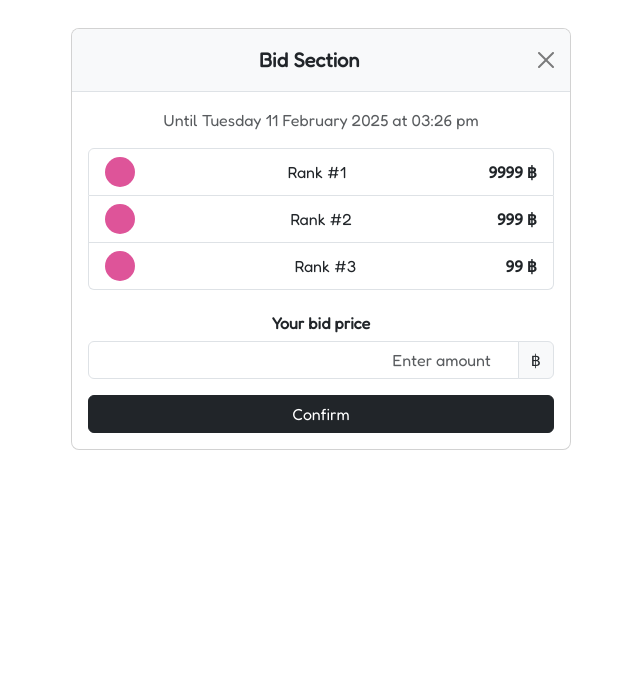
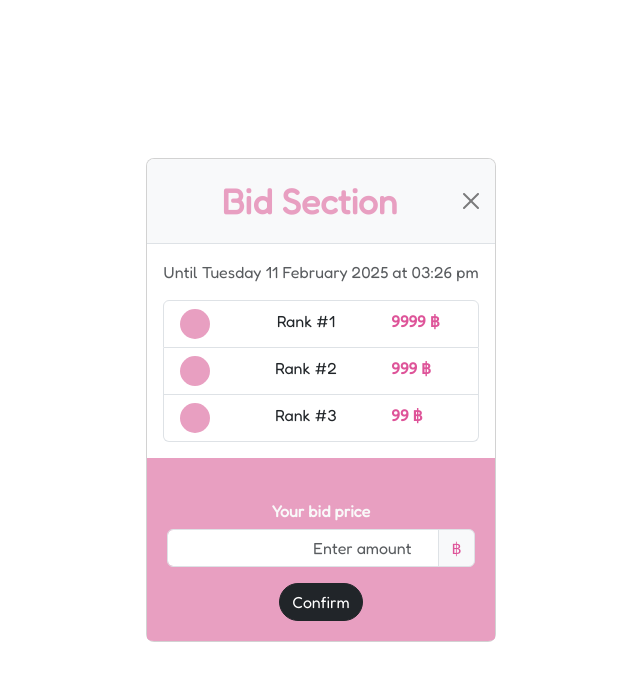
Before and after one commit to Porramin-Boonnak/vivart, a React (Create React App) app: page /bidsection in a window 1280 px wide. Shown: the top 680 px of the page, without its empty margins (319-959 px from the left). Built offline with nearby package versions, Linux system fonts and the light colour scheme.

Commit message:
fix css bidsection

```diff
--- a/src/component/bidsection.js
+++ b/src/component/bidsection.js
@@ -1,6 +1,6 @@
 import "../pagescss/bidsection.css"
+import { useEffect, useState } from "react";
 import { FaBahtSign } from "react-icons/fa6";
-import { useEffect, useState } from "react";
 import { useNavigate } from "react-router-dom";
 import axios from "axios";
 import '@fontsource/fredoka';
@@ -23,7 +23,7 @@ export default function BidSection() {
   }, []);
 
   return (
-      <div className="modal d-block">
+    <div className="modal d-flex justify-content-center align-items-center">
       <div className="modal-dialog">
         <div className="modal-content">
           <div className="modal-header bg-light">
@@ -36,29 +36,27 @@ export default function BidSection() {
             <p className="text-muted">Until {currentTime}</p>
 
             <div className="list-group">
-                {[
-                  { rank: 1, price: 9999 },
-                  { rank: 2, price: 999 },
-                  { rank: 3, price: 99 },
-                ].map((item, index) => (
-                  <div key={index} className="list-group-item d-flex justify-content-between align-items-center">
-                    <div className="rank-circle"></div> {/* Empty circle */}
+              {[{ rank: 1, price: 9999 }, { rank: 2, price: 999 }, { rank: 3, price: 99 }].map((item, index) => (
+                <div key={index} className="list-group-item d-flex justify-content-between">
+                  <div className="rank-circle"></div>
                   <span>Rank #{item.rank}</span>
-                    <span className="fw-bold text-pink">{item.price} ฿</span>
+                  <span className="price fw-bold col-3 d-flex justify-content-between">{item.price} ฿</span>
                 </div>
               ))}
             </div>
+          </div>
 
-              <h6 className="mt-4 fw-bold text-pink">Your bid price</h6>
+          <div className="yourbidbody bid-form-container text-center">
+            <h6 className="yourbid mt-4 fw-bold">Your bid price</h6>
             <div className="input-group mb-3">
               <input type="number" className="form-control text-end" placeholder="Enter amount" />
               <span className="input-group-text">฿</span>
             </div>
+            <button className="btn btn-dark w-40 rounded-pill">Confirm</button>
+          </div>
 
-              <button className="btn btn-dark w-100">Confirm</button>
         </div>
       </div>
     </div>
-      </div>
-    )
+  );
 }
--- a/src/pagescss/bidsection.css
+++ b/src/pagescss/bidsection.css
@@ -1,5 +1,6 @@
 body {
     font-family: 'Fredoka', sans-serif;
+    color: #264143;
 }
 
 .modal-title {
@@ -12,6 +13,24 @@ body {
 
 button {
     font-family: 'Fredoka', sans-serif;
+}
+
+.modal-title {
+    color: #e89fc1;
+    font-weight: bold;
+    font-size: 35px;
+}
+
+.input-group-text {
+    color: #de5499;
+}
+
+.price {
+    color: #de5499;
+}
+
+.yourbid {
+    color: #f9f9f9;
 }
 
 .circle-button {
@@ -36,6 +55,24 @@ body {
     width: 30px;
     height: 30px;
     border-radius: 50%;
-    background-color: #DE5499;
+    background-color: #e89fc1;
     margin-right: 10px;
 }
+
+.modal {
+    position: fixed;
+}
+
+.modal-header {
+    background-color: #f2beb9;
+}
+
+.yourbidbody {
+    background-color: #e89fc1;
+    display: flex;
+    flex-direction: column;
+    align-items: center;
+    justify-content: center;
+    padding: 20px;
+    border-radius: 0% 0% 2% 2%;
+}
```
Lines whose indentation alone changed are shown as unchanged.
